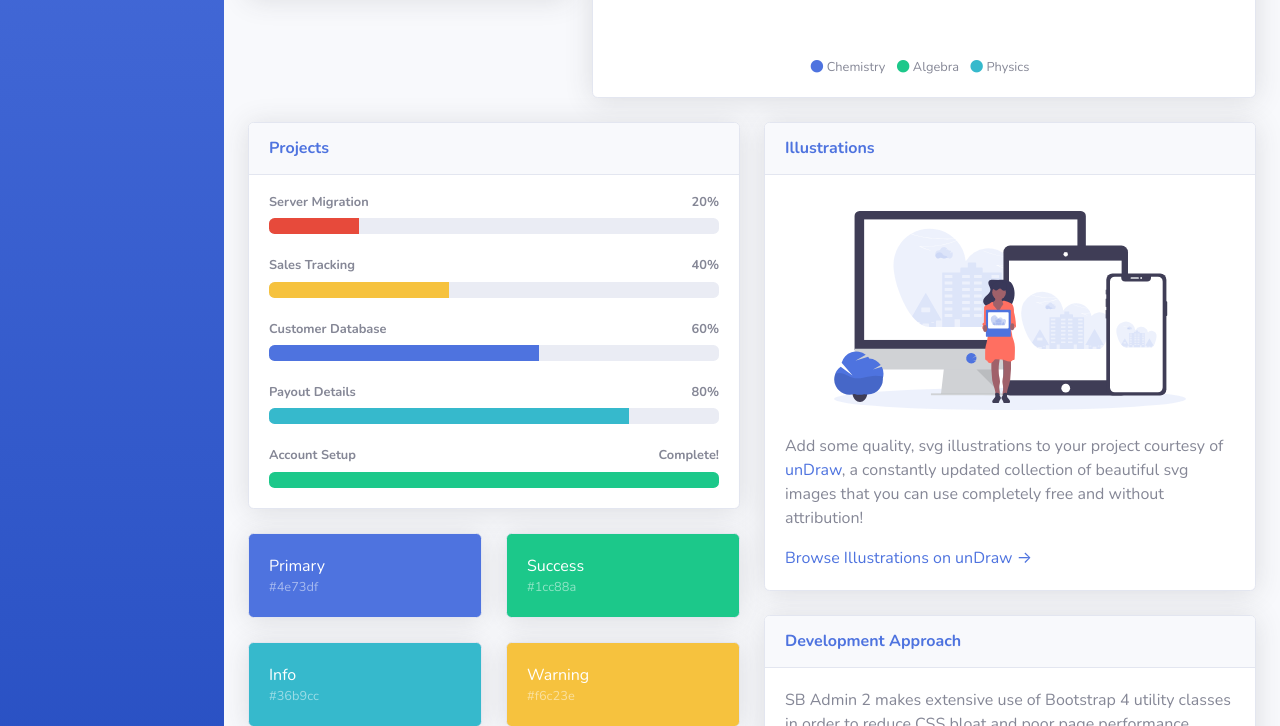
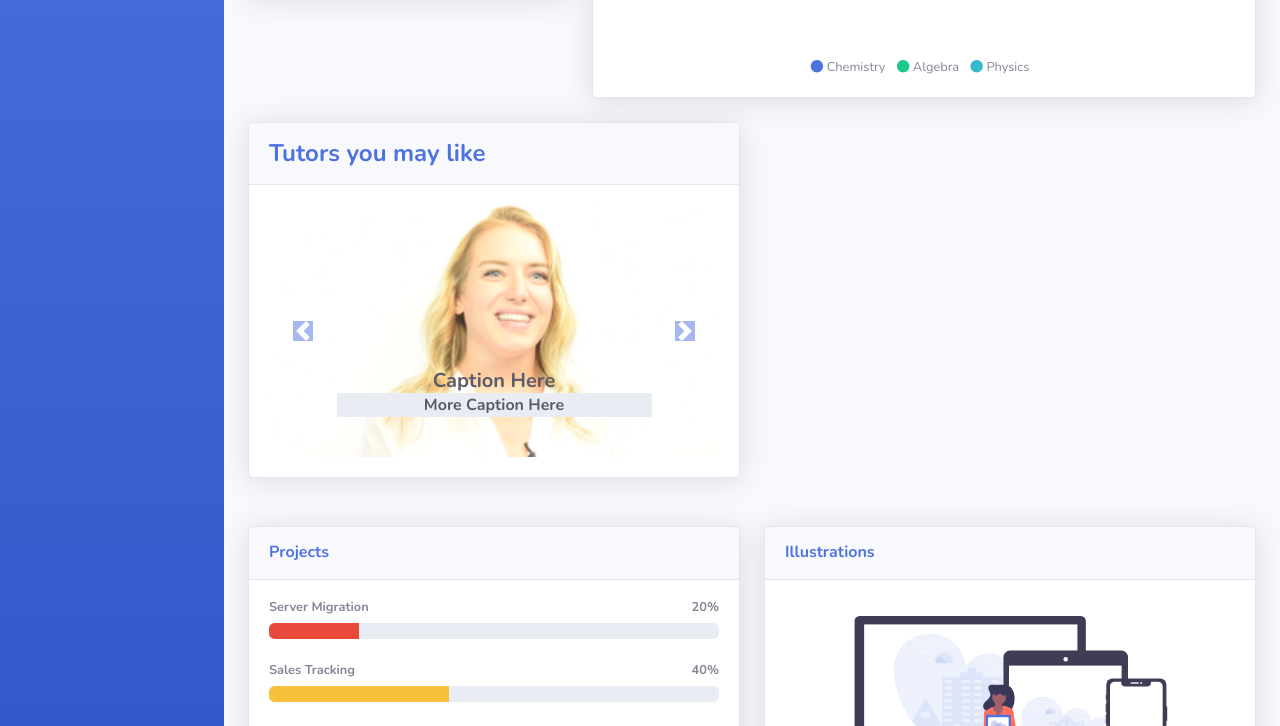
Before and after one commit to mlopezcruz2015/TutorRecruiter, a website with bundled scripts: page index.html in a window 1280 px wide. Shown: the part 595-1321 px from the top of the page. Built offline with nearby package versions, Linux system fonts and the light colour scheme.

Commit message:
- Added slideshow on the Dash for "Tutors you may like"

```diff
--- a/index.html
+++ b/index.html
@@ -435,8 +435,60 @@
                 </div>
               </div>
             </div>
+		  </div>
 
-		  </div>
+
+
+
+          <!-- Content Row -->
+		<div class="row">
+			<div class="col-lg-6 mb-4">
+				<div class="card shadow mb-4">
+
+					<div class="card-header py-3 d-flex flex-row align-items-center justify-content-between">
+					  <h6 class="h4 m-0 font-weight-bold text-primary">Tutors you may like</h6>
+					</div>
+
+					<div class = "card-body">
+						<div id="carouselExampleControls" class="carousel slide" data-ride="carousel">
+							<div class="carousel-inner">
+								<div class="carousel-item active">
+									<img class="d-block w-100" src="img/tutor1.png" alt="First slide">
+									<div class="carousel-caption d-none d-md-block">
+										<h5 class="mb-0 font-weight-bold text-gray-800">Caption Here</h5>
+										<p class="mb-0 font-weight-bold text-gray-800 bg-gray-200">More Caption Here</p>
+									</div>
+								</div>
+								<div class="carousel-item">
+									<img class="d-block w-100" src="img/tutor2.png" alt="Second slide">
+									<div class="carousel-caption d-none d-md-block">
+										<h5 class="mb-0 font-weight-bold text-gray-800">Caption Here</h5>
+										<p class="mb-0 font-weight-bold text-gray-800 bg-gray-200">More Caption Here</p>
+									</div>
+								</div>
+								<div class="carousel-item">
+									<img class="d-block w-100" src="img/tutor3.png" alt="Third slide">
+									<div class="carousel-caption d-none d-md-block">
+										<h5 class="mb-0 font-weight-bold text-gray-800">Caption Here</h5>
+										<p class="mb-0 font-weight-bold text-gray-800 bg-gray-200">More Caption Here</p>
+									</div>
+								</div>
+							</div>
+
+							<a class="carousel-control-prev" href="#carouselExampleControls" role="button" data-slide="prev">
+								<span class="carousel-control-prev-icon" style="background-color:#4e73df" aria-hidden="false"></span>
+								<span class="sr-only">Previous</span>
+							</a>
+							<a class="carousel-control-next" href="#carouselExampleControls" role="button" data-slide="next">
+								<span class="carousel-control-next-icon" style="background-color:#4e73df" aria-hidden="true"></span>
+								<span class="sr-only">Next</span>
+							</a>
+						</div>
+					</div>
+				</div>
+			</div>
+		</div>
+
 
           <!-- Content Row -->
           <div class="row">
@@ -446,6 +498,8 @@
 
               <!-- Project Card Example -->
               <div class="card shadow mb-4">
+
+
                 <div class="card-header py-3">
                   <h6 class="m-0 font-weight-bold text-primary">Projects</h6>
                 </div>
```
Also changed, not shown: css/sb-admin-2.css, img/tutor1.png (added), img/tutor2.png (added), img/tutor3.png (added).
